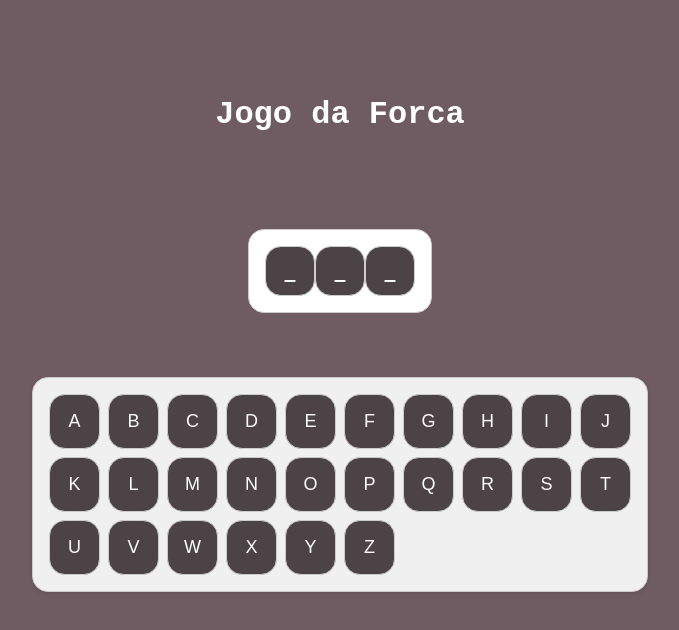
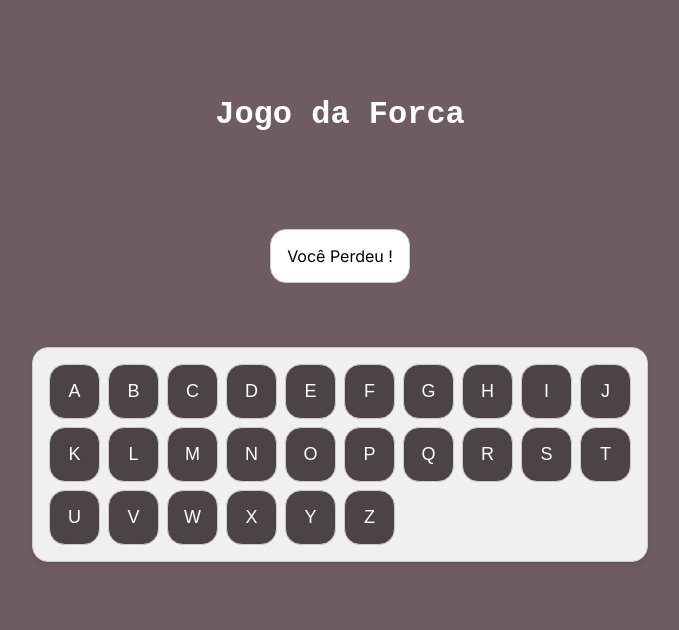
Before and after one commit to Syggnus/Jogo-da-Forca, a Next.js app: page / in a window 1280 px wide. Shown: the top 630 px of the page, without its empty margins (300-979 px from the left). Built offline with nearby package versions, Linux system fonts and the light colour scheme.

Commit message:
feat: Criação de estado de erro e lógica issue #2

```diff
--- a/src/app/page.js
+++ b/src/app/page.js
@@ -12,6 +12,7 @@ export default function Home() {
   const [palavra, setPalavra] = useState("");
   const [letras, setLetras] = useState([""]);
   const [letrasEscolhidas, setLetrasEscolhidas] = useState([""]);
+  const [erros, setErros] = useState(9);
 
   useEffect(() => {
     const index = gerarIndiceAleatorio();
@@ -28,6 +29,8 @@ export default function Home() {
 
     if (letrasDaForca.includes(letra)) {
       setLetras((prevLetra) => [...prevLetra, letra]);
+    } else if (erros <= 8) {
+      setErros((prevContador) => prevContador + 1);
     }
   }
   return (
@@ -35,13 +38,19 @@ export default function Home() {
       <main className={styles.main}>
         <h1 className={styles.title}>Jogo da Forca</h1>
         <div className={styles.letterBox}>
-          {letrasDaForca.map((letra, index) => {
-            return (
-              <div className={styles.letterSpacing} key={index}>
-                {letras.includes(letra) ? letra : "_"}
-              </div>
-            );
-          })}
+          {erros > 8 ? (
+            <>
+              <div>Você Perdeu !</div>
+            </>
+          ) : (
+            letrasDaForca.map((letra, index) => {
+              return (
+                <div className={styles.letterSpacing} key={index}>
+                  {letras.includes(letra) ? letra : "_"}
+                </div>
+              );
+            })
+          )}
         </div>
         <Teclado
           key={2}
```
